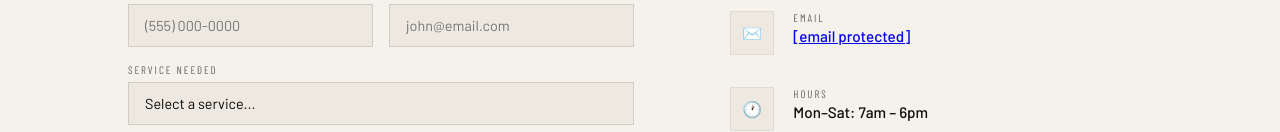
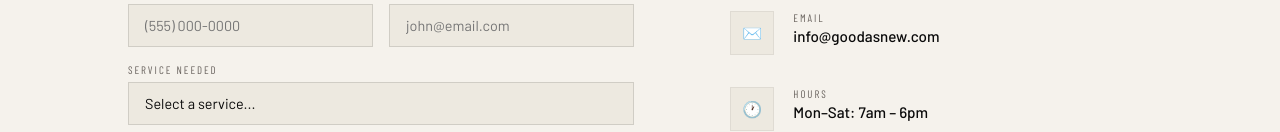
Before and after one commit to saboehnke/GoodAsNewPressureWashing, a plain HTML site: page index.html in a window 1280 px wide. Shown: the part 4944-5076 px from the top of the page. Drawn offline with nearby package versions, Linux system fonts and the light colour scheme.

Commit message:
Updated email

```diff
--- a/index.html
+++ b/index.html
@@ -1062,7 +1062,7 @@
         <div class="contact-icon">✉️</div>
         <div>
           <div class="contact-label">Email</div>
-          <div class="contact-value"><a href="/cdn-cgi/l/email-protection" class="__cf_email__" data-cfemail="f29b9c949db2959d9d9693819c97859a9bdc919d9f">[email&#160;protected]</a></div>
+          <div class="contact-value">info@goodasnew.com</div>
         </div>
       </div>
       <div class="contact-item">
```
